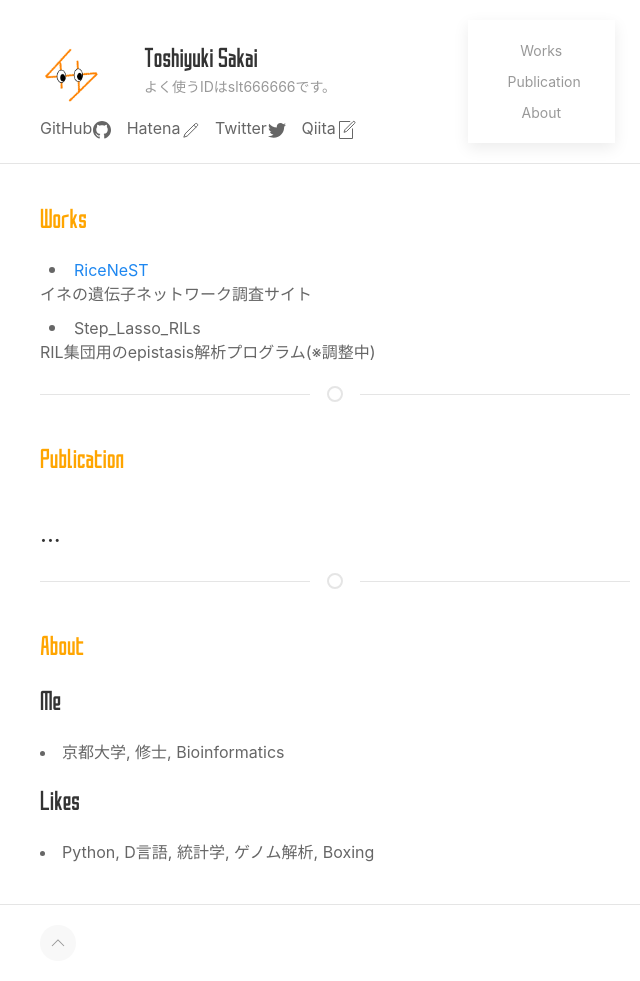
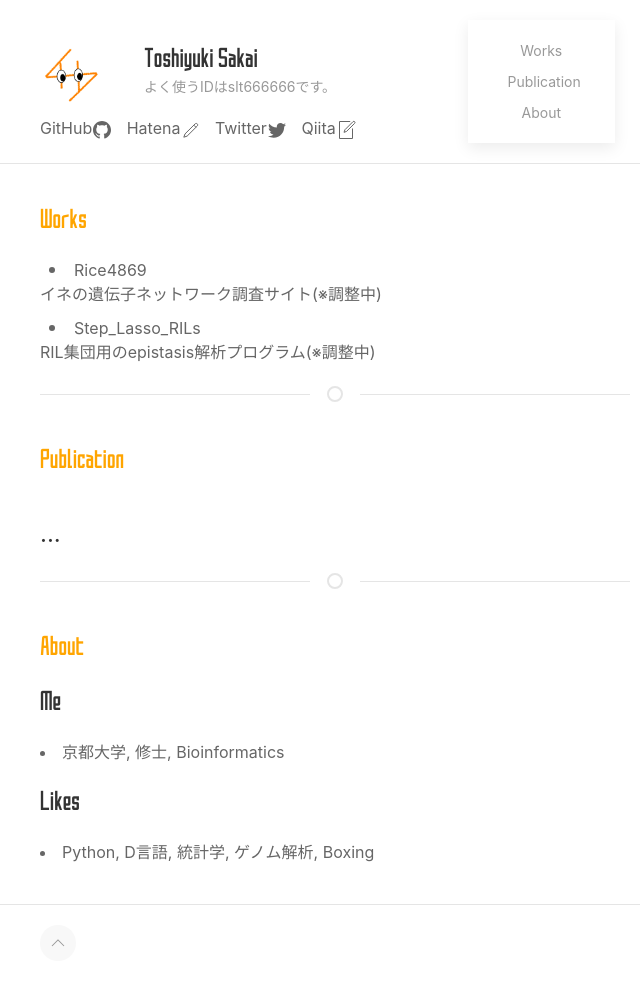
Before and after one commit to slt666666/mysite, a Django app: page / in a window 1280 px wide. Shown: the whole page, without its empty margins (305-945 px from the left). Run offline with Django 3.2, Linux system fonts and the light colour scheme.

Commit message:
fix links

```diff
--- a/main/templates/main/index.html
+++ b/main/templates/main/index.html
@@ -41,8 +41,8 @@
       <div class="uk-card-body">
           <h3 id="work" class="body-title">Works</h3>
           <ul class="uk-list uk-list-bullet">
-              <li><a href="">RiceNeST</a></li>
-              イネの遺伝子ネットワーク調査サイト
+              <li>Rice4869</li>
+              イネの遺伝子ネットワーク調査サイト(※調整中)
               <li>Step_Lasso_RILs</li>
               RIL集団用のepistasis解析プログラム(※調整中)
           </ul>
```
